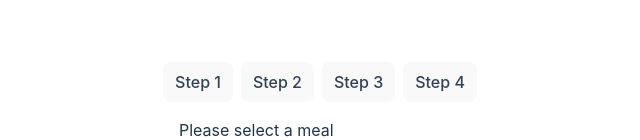
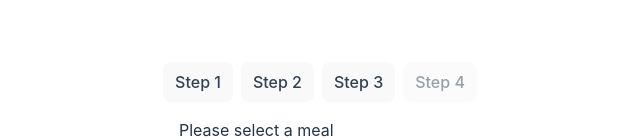
Before and after one commit to devejlee/menu-app, a React app: page / in a window 1280 px wide. Shown: the part 98-238 px from the top of the page, without its empty margins (320-960 px from the left). Built offline with nearby package versions, Linux system fonts and the light colour scheme; the HTML template or start-up script is replaced by a standard one.

Commit message:
add step 4 disable condition

```diff
--- a/src/components/Navigation/Navigation.tsx
+++ b/src/components/Navigation/Navigation.tsx
@@ -5,11 +5,17 @@ import { useEffect } from 'react';
 const Navigation = () => {
   const selectedMeal = useDishesStore(state => state.selectedMeal);
   const selectedRestaurant = useDishesStore(state => state.selectedRestaurant);
+  const selectedPeople = useDishesStore(state => state.selectedPeople);
+  const selectedDishes = useDishesStore(state => state.selectedDishes);
   const updateShowStepOneErrors = useDishesStore(state => state.updateShowStepOneErrors);
   const updateShowStepTwoErrors = useDishesStore(state => state.updateShowStepTwoErrors);
 
   const navigate = useNavigate();
   const location = useLocation();
+
+  const selectedDishesServings = selectedDishes.reduce((total, dish) => {
+    return dish.id !== null ? total + dish.servings : total;
+  }, 0);
 
   const checkSelectedMeal = () => {
     if (!selectedMeal) {
@@ -71,7 +77,7 @@ const Navigation = () => {
     {
       title: 'Step 4',
       url: '/step-four',
-      disabled: false
+      disabled: selectedPeople > selectedDishesServings
     },
   ];
 
--- a/src/components/StepThree/StepThree.tsx
+++ b/src/components/StepThree/StepThree.tsx
@@ -12,9 +12,10 @@ const StepThree = () => {
   const resetSelectedDish = useDishesStore(state => state.resetSelectedDish);
   const resetSelectedServings = useDishesStore(state => state.resetSelectedServings);
 
-  const totalServings = selectedDish.servings + selectedDishes.reduce((total, dish) => {
+  const selectedDishesServings = selectedDishes.reduce((total, dish) => {
     return dish.id !== null ? total + dish.servings : total;
   }, 0);
+  const totalServings = selectedDish.servings + selectedDishesServings;
 
   const [dishNotSelectedError, setDishNotSelectedError] = useState(false);
   const [totalServingsOverMaxError, setTotalServingsOverMaxError] = useState(false);
```
